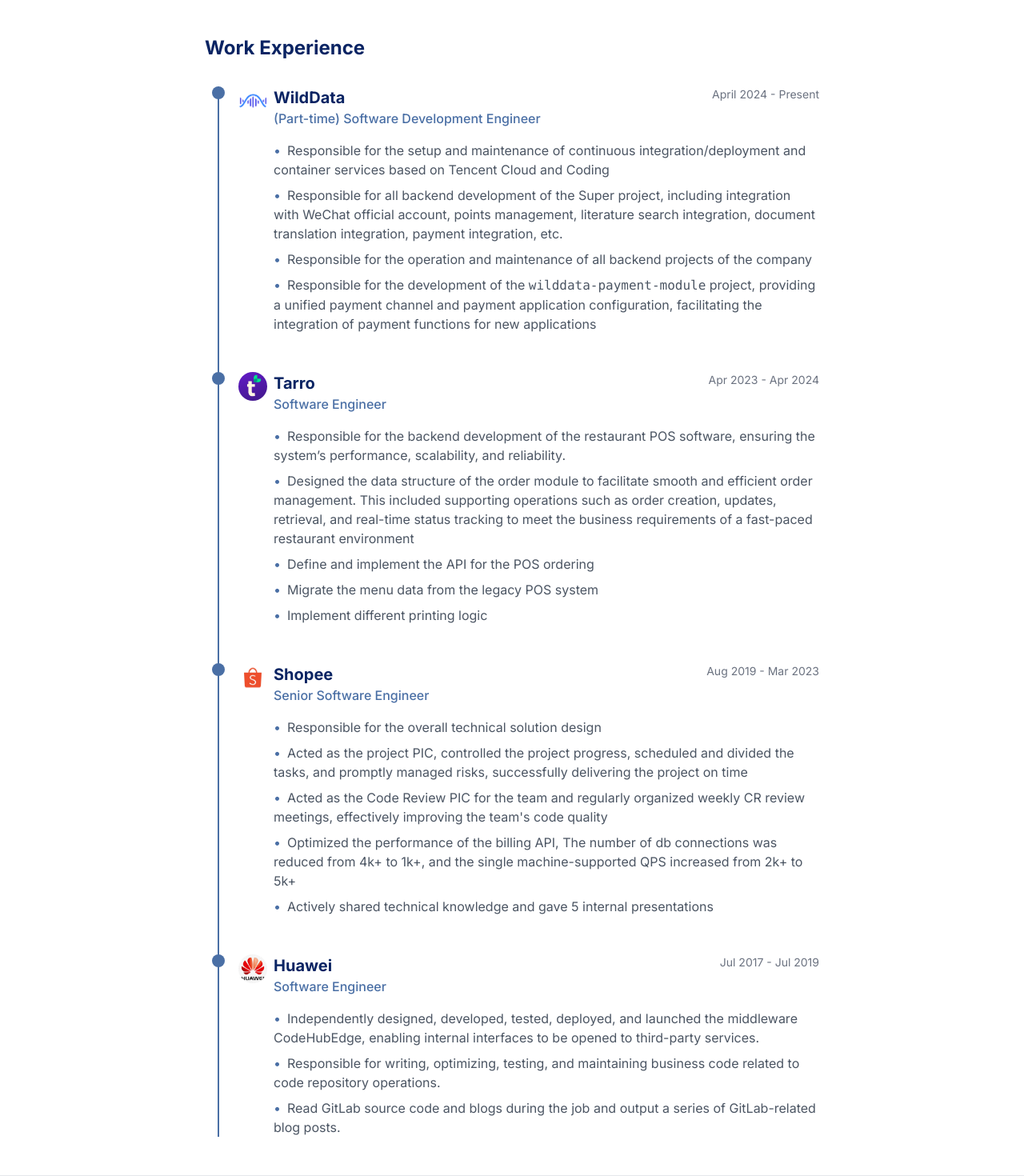
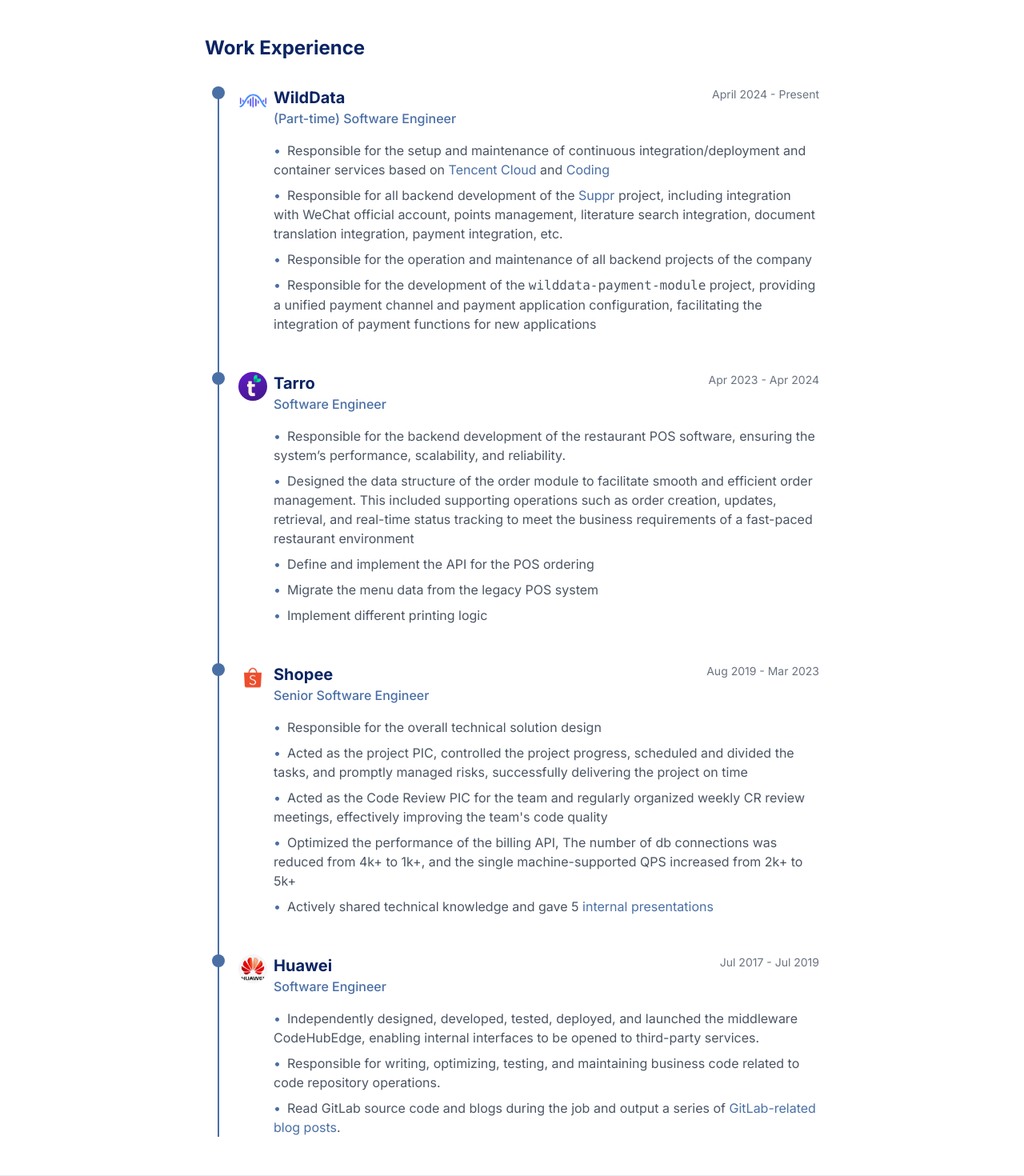
Before and after one commit to YongjinHuang/yongjinhuang.github.io, a Next.js app: page /en in a window 1280 px wide. Shown: the part 1020-2490 px from the top of the page at 80% size. Built offline with nearby package versions, Linux system fonts and the light colour scheme.

Commit message:
feat: add some links

```diff
--- a/app/i18n/locales/en.json
+++ b/app/i18n/locales/en.json
@@ -47,12 +47,12 @@
         "linkUrl": "https://www.wilddata.cn",
         "logoUrl": "/logo/wilddata.png",
         "name": "WildData",
-        "project": "Super",
-        "position": "(Part-time) Software Development Engineer",
+        "project": "Suppr",
+        "position": "(Part-time) Software Engineer",
         "period": "April 2024 - Present",
         "responsibilities": [
-          "Responsible for the setup and maintenance of continuous integration/deployment and container services based on Tencent Cloud and Coding",
-          "Responsible for all backend development of the [Super](https://suppr.wilddata.cn/) project, including integration with WeChat official account, points management, literature search integration, document translation integration, payment integration, etc.",
+          "Responsible for the setup and maintenance of continuous integration/deployment and container services based on [Tencent Cloud](https://cloud.tencent.com/) and [Coding](https://coding.net/)",
+          "Responsible for all backend development of the [Suppr](https://suppr.wilddata.cn/) project, including integration with WeChat official account, points management, literature search integration, document translation integration, payment integration, etc.",
           "Responsible for the operation and maintenance of all backend projects of the company",
           "Responsible for the development of the `wilddata-payment-module` project, providing a unified payment channel and payment application configuration, facilitating the integration of payment functions for new applications"
         ]
@@ -84,11 +84,11 @@
           "Acted as the project PIC, controlled the project progress, scheduled and divided the tasks, and promptly managed risks, successfully delivering the project on time",
           "Acted as the Code Review PIC for the team and regularly organized weekly CR review meetings, effectively improving the team's code quality",
           "Optimized the performance of the billing API, The number of db connections was reduced from 4k+ to 1k+, and the single machine-supported QPS increased from 2k+ to 5k+",
-          "Actively shared technical knowledge and gave 5 internal presentations"
+          "Actively shared technical knowledge and gave 5 [internal presentations](https://yongjinhuang.github.io/blog/)"
         ]
       },
       "huawei": {
-        "linkUrl": "https://www.huawei.com",
+        "linkUrl": "https://www.huaweicloud.com/devcloud/",
         "logoUrl": "/logo/huawei.jpeg",
         "name": "Huawei",
         "position": "Software Engineer",
@@ -97,7 +97,7 @@
         "responsibilities": [
           "Independently designed, developed, tested, deployed, and launched the middleware CodeHubEdge, enabling internal interfaces to be opened to third-party services.",
           "Responsible for writing, optimizing, testing, and maintaining business code related to code repository operations.",
-          "Read GitLab source code and blogs during the job and output a series of GitLab-related blog posts."
+          "Read GitLab source code and blogs during the job and output a series of [GitLab-related blog posts](https://juejin.cn/post/6844903860033552391)."
         ]
       }
     }
--- a/app/i18n/locales/zh.json
+++ b/app/i18n/locales/zh.json
@@ -51,7 +51,7 @@
         "position": "(兼职)软件开发工程师",
         "period": "2024 年 4 月 - 至今",
         "responsibilities": [
-          "负责基于腾讯云和 Coding 的持续集成/部署及容器服务的搭建和维护工作",
+          "负责基于 [腾讯云](https://cloud.tencent.com/) 和 [Coding](https://coding.net/) 的持续集成/部署及容器服务的搭建和维护工作",
           "负责 [超能文献](https://suppr.wilddata.cn/) 项目的全部后端开发，包括集成微信公众号、积分管理、对接文献搜索、对接文档翻译、支付集成等功能",
           "负责公司所有后端项目的运维及维护工作",
           "负责 `wilddata-payment-module` 项目的开发，提供统一的支付渠道和支付应用的配置，方便后续新应用集成支付功能"
@@ -84,8 +84,8 @@
           "负责整体技术方案的设计工作，根据项目需求和业务目标制定高效、可扩展且可靠的技术架构。确保方案技术选型的合理性",
           "担任项目负责人，控制项目进度，安排和分配任务，及时管理风险，成功按时交付项目",
           "担任团队代码审查负责人，定期组织每周代码审查会议，有效提高团队代码质量",
-          "优化计费API性能，数据库连接数从4k+降至1k+，单机支持QPS从2k+提升至5k+",
-          "积极分享技术知识，做了5次内部技术分享"
+          "优化计费API性能，数据库连接数从 4k+ 降至 1k+ ，单机支持QPS从 2k+ 提升至 5k+",
+          "积极分享技术知识，做了 5 次[内部技术分享](https://yongjinhuang.github.io/blog/)"
         ]
       },
       "huawei": {
@@ -99,7 +99,7 @@
           "优化并重构中间件 CodeHubAdapter 的代码架构，将其从 Spring MVC 框架切换至 Spring Boot 框架，并完成接入 Spring Cloud 的工作",
           "通过调整优化测试用例代码、自定义开发规范和优化流程，提高了测试用例 的可维护性和稳定性",
           "搭建并完善中间件的部署流水线，提高流水线的运行效率",
-          "在职期间阅读 gitlab 源码及博客，输出了 GitLab 系列博文"
+          "在职期间阅读 gitlab 源码及博客，输出了 [GitLab 系列博文](https://juejin.cn/post/6844903860033552391)"
         ]
       }
     }
--- a/components/Profile/Experience.tsx
+++ b/components/Profile/Experience.tsx
@@ -74,6 +74,7 @@ export function Experience({ t }: ExperienceProps) {
                             a: ({ ...props }) => (
                               <a
                                 {...props}
+                                style={{ color: '#4A6FA5' }}
                                 target="_blank"
                                 rel="noopener noreferrer"
                               />
```
